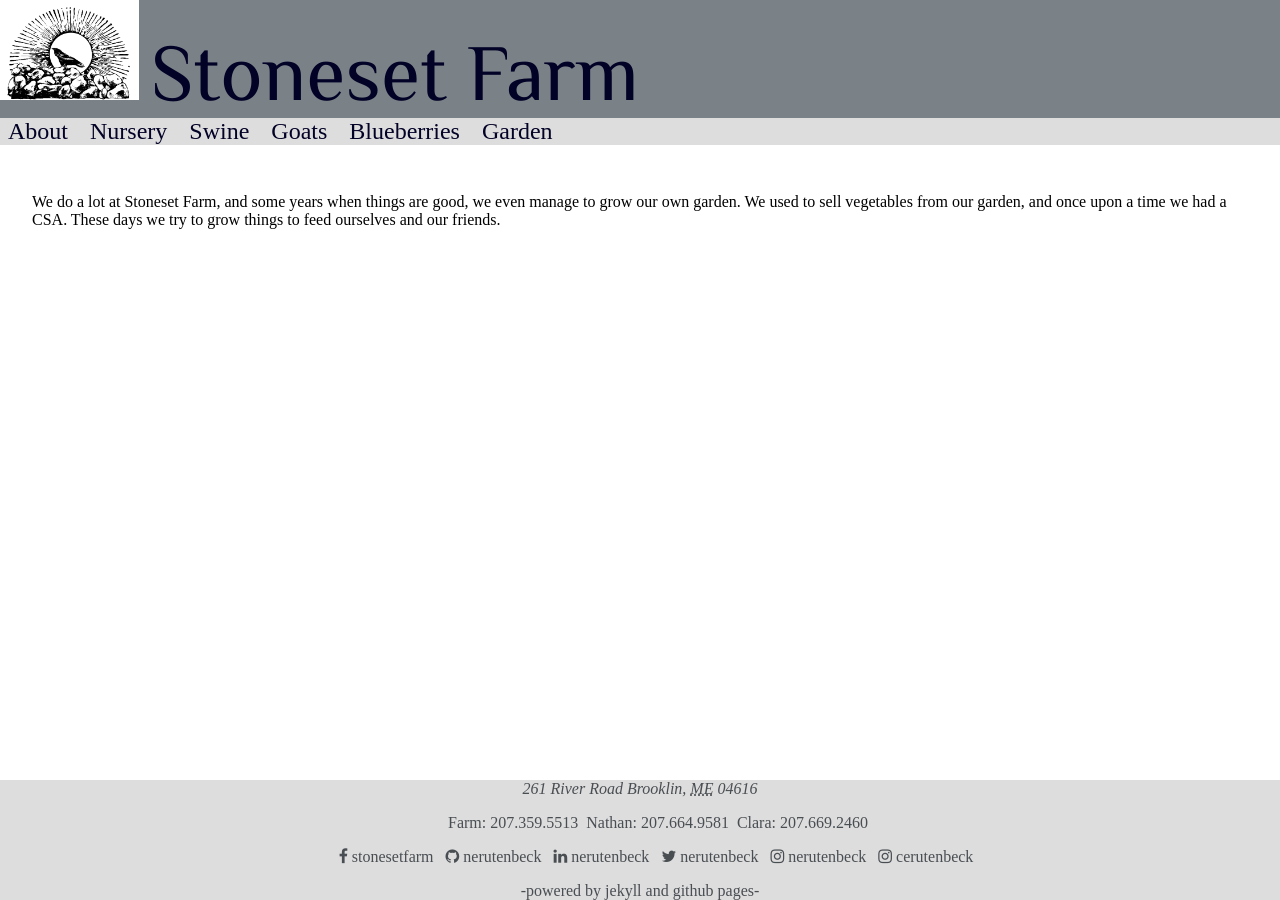
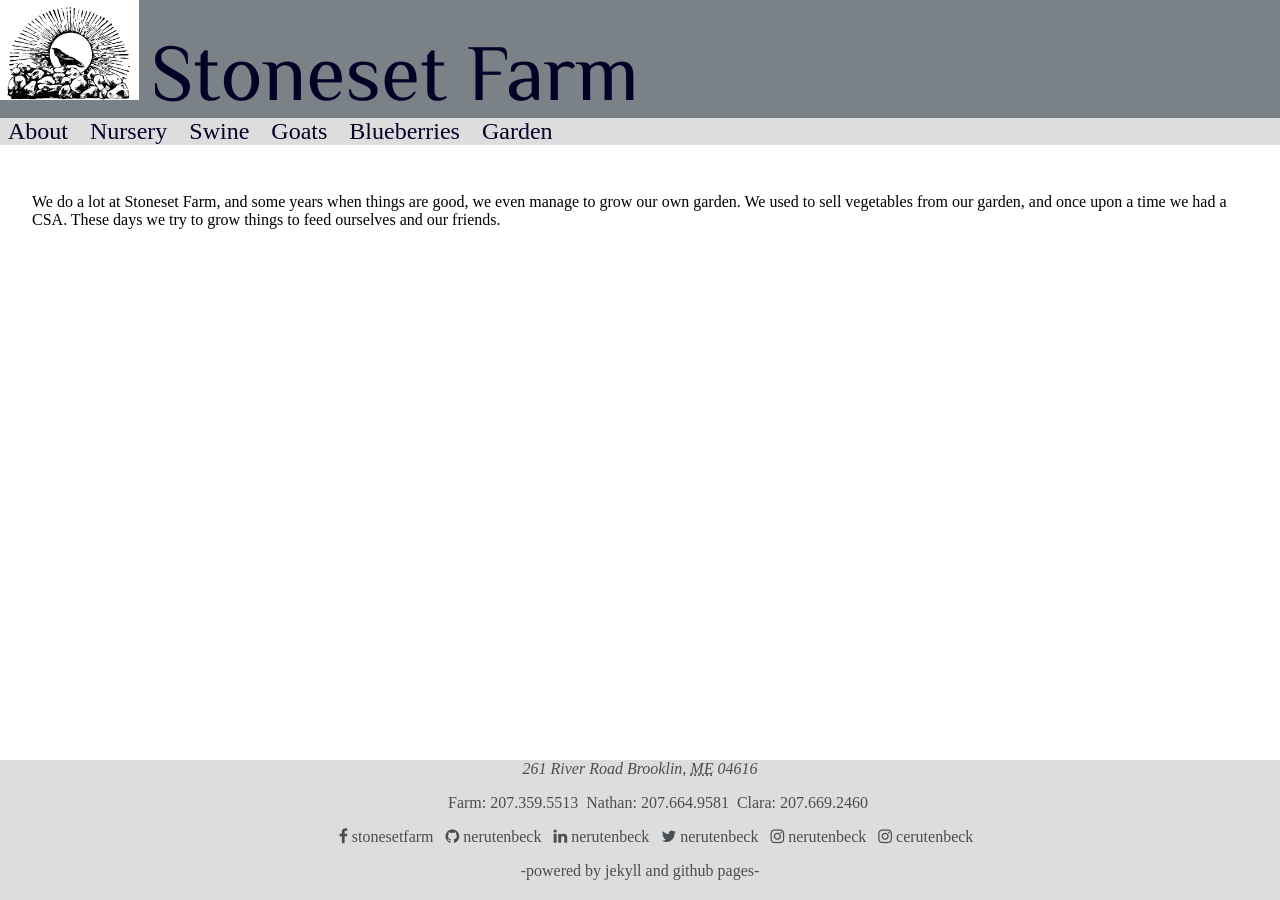
Before and after one commit to stonesetfarm/stonesetfarm.github.io, a Jekyll site: the page built from _pages/06_garden.md, in a window 1280 px wide. Built offline with Jekyll 4.4.1, drawn with Linux system fonts in a browser that asks for light colours; nearby versions of some CDN libraries; some web fonts are replaced.

Commit message:
sticky footer

```diff
--- a/_sass/_base.scss
+++ b/_sass/_base.scss
@@ -30,7 +30,7 @@
 }
 
 body{
-    margin:0;
+    margin: auto;
     padding: 0;
     background-repeat: no-repeat;
     background-size: cover;
@@ -96,6 +96,7 @@
     font-family: $page-content-font;
     font-weight: $page-content-font-weight;
     padding: 2em;
+    margin-bottom: -140px;
 
     .center {
         text-align: center;
@@ -112,6 +113,7 @@
 
 .site-footer {
     width: 100%;
+    height: 140px;
     margin-left: 0;
     padding: 0;
     text-align: center;
--- a/_sass/_variables.scss
+++ b/_sass/_variables.scss
@@ -25,14 +25,10 @@
 $light-gray                 : mix(#fff, $gray, 50%);
 $lighter-gray               : mix(#fff, $gray, 90%);
 
-$logo                  : url("../assets/images/logo.gif");
 $site-title-color           : #020126;
 $site-nav-font-color        : $site-title-color;
 $site-nav-background-color  : #dddddd;
-$masthead-background        : $gray; /*url("../assets/images/bbfield.jpg");*/
-$nursery-background         : url("../assets/images/seedlings.jpg");
-$music-background           : url("../assets/images/fiddle.jpg");
-$goats-background           : url("../assets/images/kid.jpg");
+$masthead-background        : $gray;
 $body-color                 : #fff;
 $background-color           : #fff;
 $code-background-color      : #fafafa;
```
